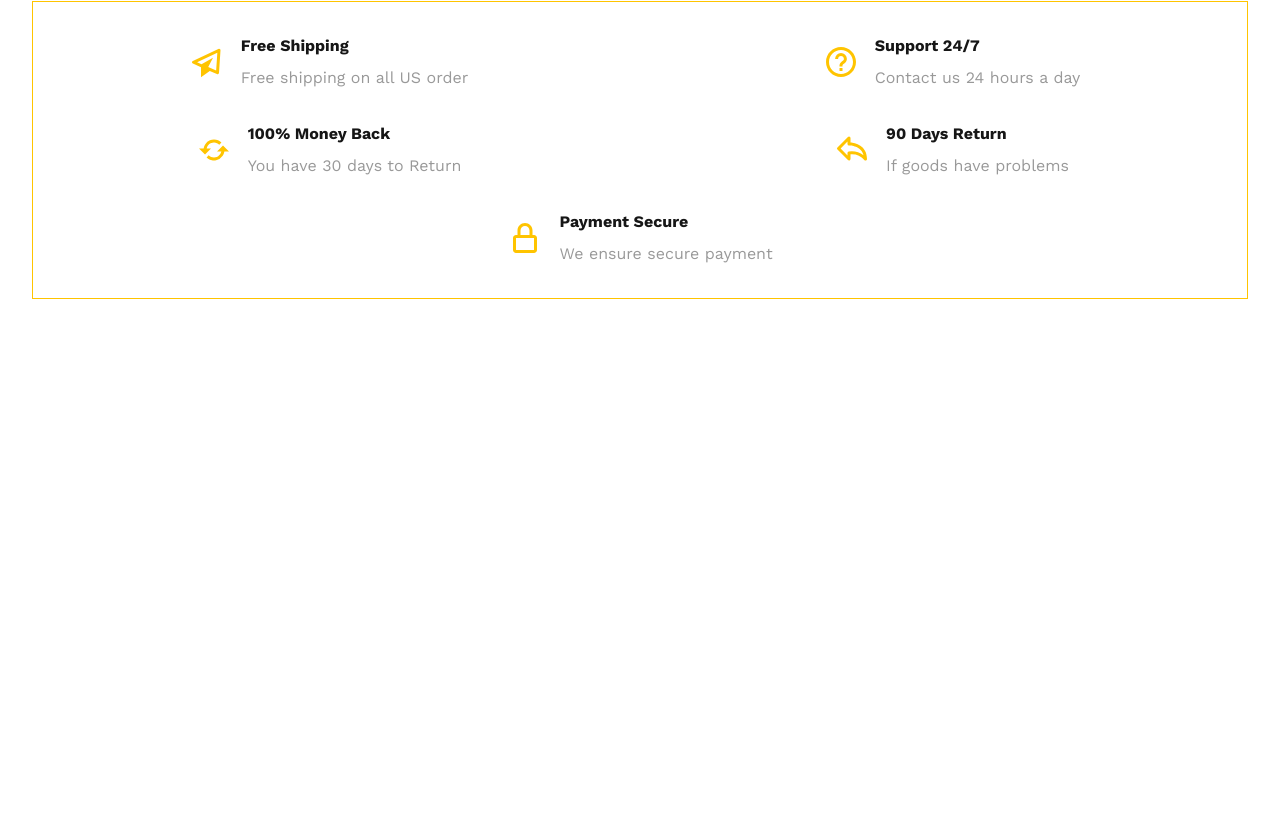
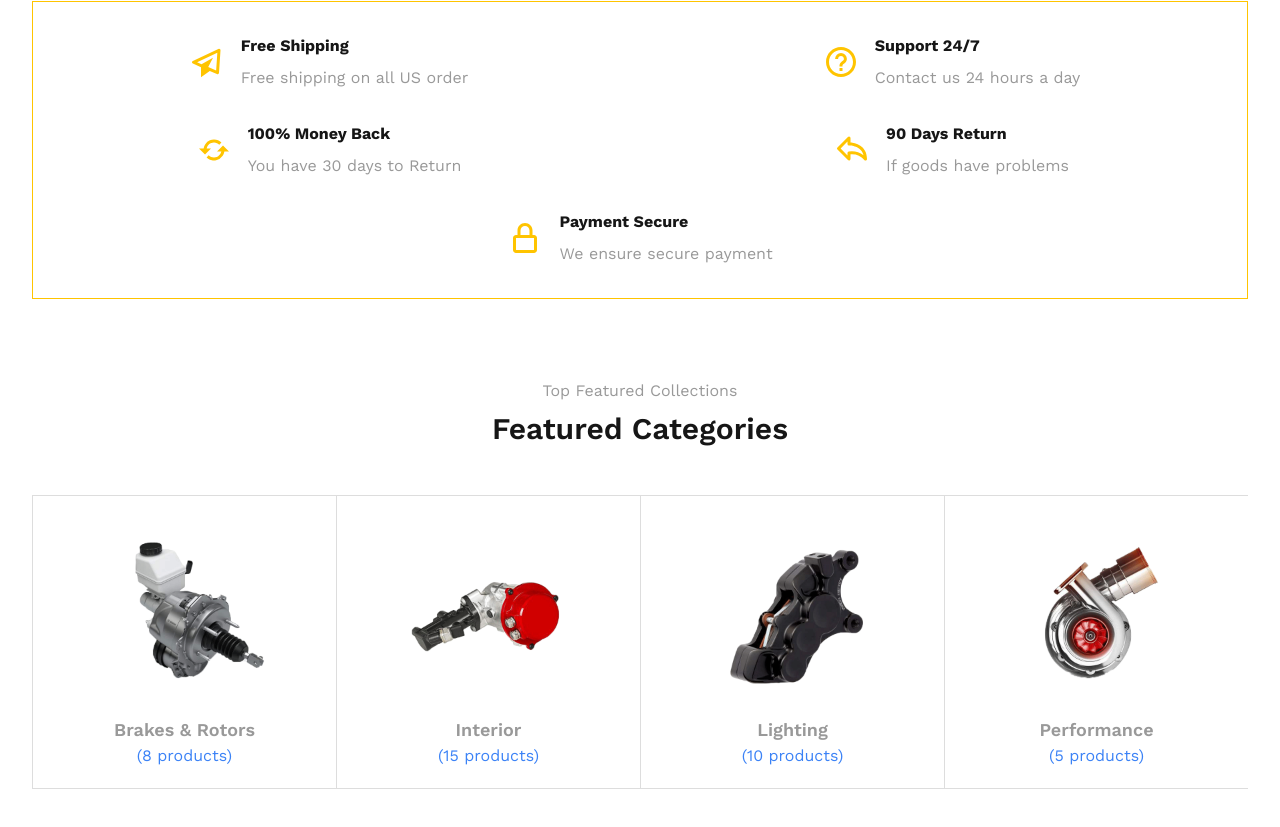
Before and after one commit to shahjalalhazari/Uren, a Next.js app: page / in a window 1280 px wide. Shown: the part 1315-2142 px from the top of the page. Before the commit the page ends 1694 px from the top, so only its background shows below. Built offline with nearby package versions, Linux system fonts and the light colour scheme.

Commit message:
Featured Categories section added.

```diff
--- /dev/null
+++ b/src/app/components/HomePage/FeaturedCategories.jsx
@@ -0,0 +1,146 @@
+"use client";
+import { useEffect, useState } from "react";
+import Carousel from "react-multi-carousel";
+import "react-multi-carousel/lib/styles.css";
+import SectionHeading from "../shared/SectionHeading";
+import CategoryItemCard from "../shared/HomePage/CategoryItemCard";
+
+const FeaturedCategories = () => {
+  const [deviceType, setDeviceType] = useState("desktop");
+
+  useEffect(() => {
+    const updateDeviceType = () => {
+      if (window.innerWidth < 464) {
+        setDeviceType("mobile");
+      } else if (window.innerWidth < 1024) {
+        setDeviceType("tablet");
+      } else {
+        setDeviceType("desktop");
+      }
+    };
+
+    // Initial check
+    updateDeviceType();
+
+    // Add event listener to detect resize
+    window.addEventListener("resize", updateDeviceType);
+
+    // Cleanup listener
+    return () => window.removeEventListener("resize", updateDeviceType);
+  }, []);
+
+  const responsive = {
+    desktop: {
+      breakpoint: { max: 3000, min: 1024 },
+      items: 6,
+      slidesToSlide: 6,
+    },
+    tablet: {
+      breakpoint: { max: 1024, min: 464 },
+      items: 4,
+      slidesToSlide: 4,
+    },
+    mobile: {
+      breakpoint: { max: 464, min: 0 },
+      items: 2,
+      slidesToSlide: 2,
+    },
+  };
+  return (
+    <div className="mx-8 py-0 mb-20">
+      {/* Section Heading */}
+      <SectionHeading
+        heading="Featured Categories"
+        subHeading="Top Featured Collections"
+      />
+
+      {/* Category List */}
+      <Carousel
+        swipeable={true}
+        draggable={true}
+        showDots={false}
+        responsive={responsive}
+        ssr={true}
+        infinite={true}
+        autoPlay={deviceType !== "mobile"}
+        autoPlaySpeed={5000}
+        keyBoardControl={true}
+        customTransition="ease-in-out .5"
+        transitionDuration={3000}
+        containerClass="carousel-container"
+        removeArrowOnDeviceType={["tablet", "mobile"]}
+        deviceType={deviceType}
+        itemClass="mt-12"
+      >
+        {featuredCategories.map((item, index) => (
+          <CategoryItemCard key={index} categoryItem={item} />
+        ))}
+      </Carousel>
+    </div>
+  );
+};
+
+export default FeaturedCategories;
+
+const featuredCategories = [
+  {
+    name: "Brakes & Rotors",
+    quantity: 8,
+    image: "/images/featured-categories/1.png",
+  },
+  {
+    name: "Interior",
+    quantity: 15,
+    image: "/images/featured-categories/2.png",
+  },
+  {
+    name: "Lighting",
+    quantity: 10,
+    image: "/images/featured-categories/3.png",
+  },
+  {
+    name: "Performance",
+    quantity: 5,
+    image: "/images/featured-categories/4.png",
+  },
+  {
+    name: "Suspension Systems",
+    quantity: 18,
+    image: "/images/featured-categories/5.png",
+  },
+  {
+    name: "Wheels & Tires",
+    quantity: 26,
+    image: "/images/featured-categories/6.png",
+  },
+  {
+    name: "Brakes & Rotors",
+    quantity: 8,
+    image: "/images/featured-categories/4.png",
+  },
+  {
+    name: "Interior",
+    quantity: 15,
+    image: "/images/featured-categories/6.png",
+  },
+  {
+    name: "Lighting",
+    quantity: 10,
+    image: "/images/featured-categories/5.png",
+  },
+  {
+    name: "Performance",
+    quantity: 5,
+    image: "/images/featured-categories/1.png",
+  },
+  {
+    name: "Suspension Systems",
+    quantity: 18,
+    image: "/images/featured-categories/2.png",
+  },
+  {
+    name: "Wheels & Tires",
+    quantity: 26,
+    image: "/images/featured-categories/3.png",
+  },
+];
--- a/src/app/components/HomePage/HomePage.jsx
+++ b/src/app/components/HomePage/HomePage.jsx
@@ -2,6 +2,7 @@ import "./home-page.css";
 import CarouselBanner from "./CarouselBanner";
 import OfferBanners from "./OfferBanners";
 import ShoppingFacilities from "./ShoppingFacilities";
+import FeaturedCategories from "./FeaturedCategories";
 
 const HomePage = () => {
   return (
@@ -9,6 +10,7 @@ const HomePage = () => {
       <CarouselBanner />
       <OfferBanners />
       <ShoppingFacilities />
+      <FeaturedCategories />
     </div>
   );
 };
--- /dev/null
+++ b/src/app/components/shared/HomePage/CategoryItemCard.jsx
@@ -0,0 +1,28 @@
+import Image from "next/image";
+import Link from "next/link";
+
+const CategoryItemCard = ({ categoryItem }) => {
+  return (
+    <div className="bg-white flex flex-col items-center text-center border-t border-l border-b border-[#ddd] py-5">
+      <Link href={`/categories/${encodeURIComponent(categoryItem.name)}`}>
+        <Image
+          src={categoryItem.image}
+          width={200}
+          height={220}
+          alt={categoryItem.name}
+        />
+      </Link>
+      {/* REPLACE */}
+      <Link href={`/categories/${encodeURIComponent(categoryItem.name)}`}>
+        <h2 className="text-lg font-semibold text-[#999] hover:text-primary">
+          {categoryItem.name}
+        </h2>
+      </Link>
+      <p className="text-blue-500">
+        &#40;{categoryItem.quantity} products&#41;
+      </p>
+    </div>
+  );
+};
+
+export default CategoryItemCard;
--- /dev/null
+++ b/src/app/components/shared/SectionHeading.jsx
@@ -0,0 +1,12 @@
+import React from "react";
+
+const SectionHeading = ({ heading, subHeading }) => {
+  return (
+    <div className="text-center">
+      <h6 className="text-[#999] mb-2">{subHeading}</h6>
+      <h2 className="font-semibold text-3xl">{heading}</h2>
+    </div>
+  );
+};
+
+export default SectionHeading;
```
Also changed, not shown: cspell.json (added, +9 -0 lines).
